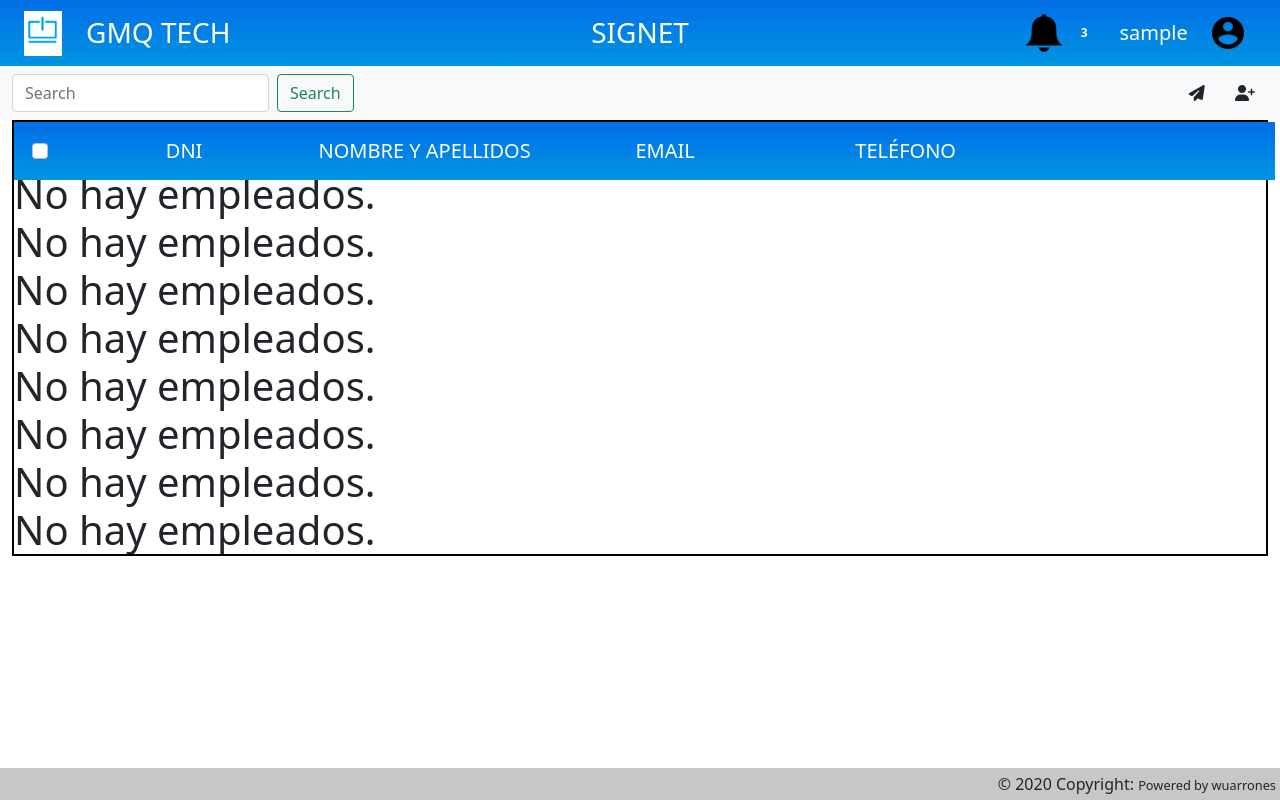
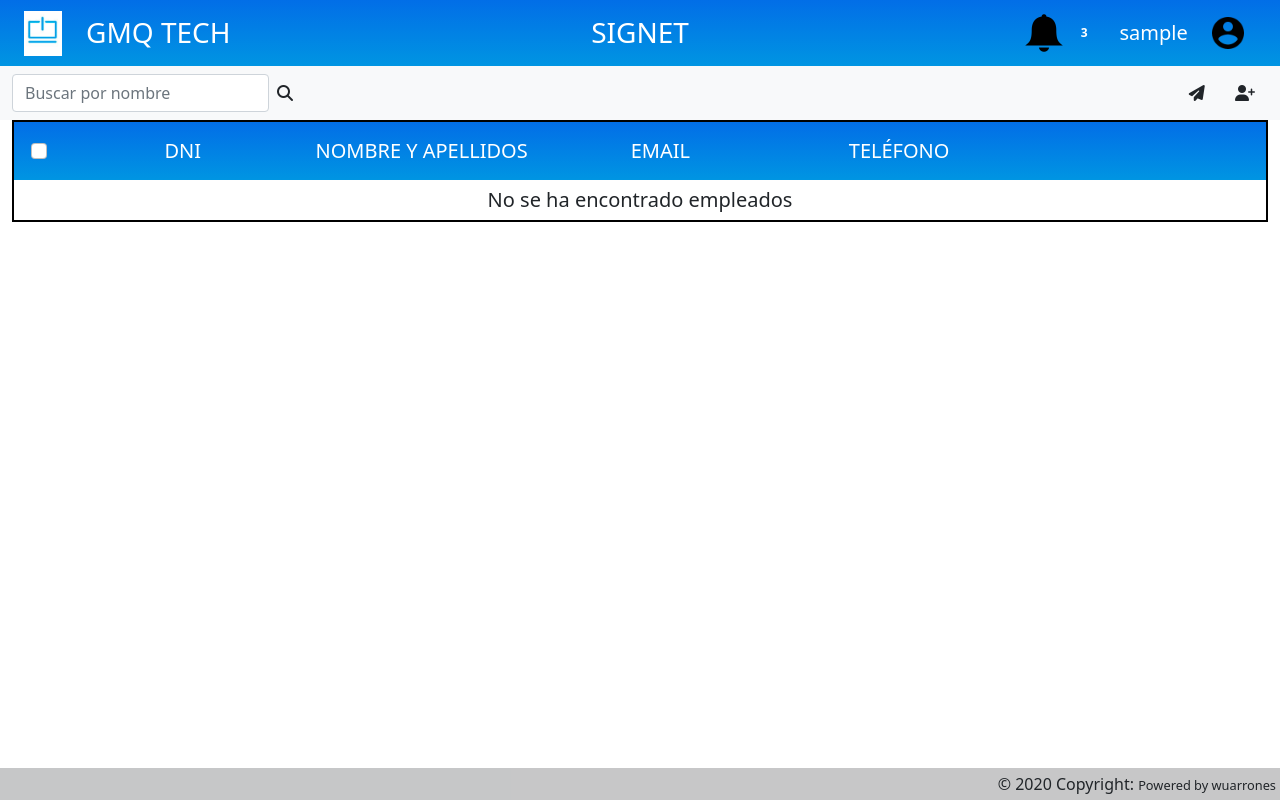
Before and after one commit to SSP-Projects/ProjectX, a Django app: page /admin/ in a window 1280 px wide. Run offline with Django 3.2, Linux system fonts and the light colour scheme; the visitor is signed in with stand-in values (Sample User, id 1); data comes from the database, SQL or seed files in the repository; data that the repository does not hold is empty; some libraries are stand-ins or nearby versions.

Commit message:
Ahora funciona el buscador de usuarios en admin

```diff
--- a/static/css/admin/admin.css
+++ b/static/css/admin/admin.css
@@ -38,15 +38,16 @@ a {
 
 .table-header {
 	display:flex;
-	width:98.55%;
+
     background: rgb(0,149,226);
     background: linear-gradient(0deg, rgba(0,149,226,1) 0%, rgba(2,110,231,1) 100%, rgba(0,149,226,1) 100%);
     color: white;
 	padding: 0.7%;
-    position: fixed;
+
 
 
 }
+
 
 .table-row-1 {
     display:flex;
--- a/users_management/templates/admin.html
+++ b/users_management/templates/admin.html
@@ -2,10 +2,11 @@
 <link href="{% static 'css/admin/admin.css' %}" rel="stylesheet"> {% endblock %} {% block body %} {% include "top/header.html" %}
 <nav class="navbar navbar-expand-lg navbar-light bg-light">
     <div class="container-fluid">
-        <form class="d-flex">
-            <input id="searchInput" class="form-control me-2" type="search" placeholder="Search" aria-label="Search">
-            <button id="searchButton" class="btn btn-outline-success" type="submit">Search</button>
-        </form>
+        <div class="d-flex align-items-center"></form>
+            <input id="searchInput" class="form-control me-2" type="search" placeholder="Buscar por nombre" aria-label="Search">
+            <i class="fas fa-search  me-2"></i>
+
+        </div>
         <div>
             <button class="btn notification-button" data-toggle="modal" data-target="#sendNotification"><i class="fas fa-paper-plane"></i></button>
             <button class="btn" data-toggle="modal" data-target="#UserModal" data-whatever="Crear Usuario"><i
@@ -37,45 +38,9 @@
             <div class="header__item"></div>
 
         </div>
-        <div class="table-content">
-            {% for i in "123456789"%} {% for employee in employees %} {% if forloop.counter|divisibleby:2 %}
-            <div class="table-row-2">
-                {% else %}
-                <div class="table-row-1">
-                    {% endif %}
-                    <div id="table-data-checkbox" class="table-data">
-                        <div class="form-check col-1 justify-content-center align-items-center">
-                            <input class="select_user form-check-input position-static m-0 p-0" type="checkbox" id="blankCheckbox" value="option1" aria-label="...">
-                        </div>
-                    </div>
+        <div id="tableContent" class="table-content">
 
-                    <div class="table-data">
-                        <h5 id="DNI{{ forloop.counter }}">{{ employee.dni }}</h5>
-                    </div>
-                    <div class="table-data">
-                        <h5>{{ employee.name }} {{ employee.surnames }}</h5>
-                    </div>
-                    <div class="table-data">
-                        <h5>{{ employee.email }}</h5>
-                    </div>
-                    <div class="table-data">
-                        <h5>{{ employee.phone_number }}</h5>
-                    </div>
-                    <div class="table-data d-inline" name="prueba">
-                        <button class="btn" data-toggle="modal" data-target="#UserModal" data-whatever="Editar Usuario"><i
-                            class="fas fa-user-edit"></i></button>
-                        <button data-toggle="modal" data-target="#userInteractions" class="btn"><i
-                            class="fas fa-clipboard-list"></i></button>
-                        <button class="btn  delete-button" data-toggle="modal" data-target="#confirmDeleteModal"><i
-                            class="fas fa-trash"></i></button>
-                    </div>
-                </div>
-                {% empty %}
-                <h1>No hay empleados.</h1>
-                {% endfor %} {% endfor %}
-
-
-            </div>
+        </div>
         </div>
     </div>
     <!--
@@ -508,36 +473,70 @@
                 }
             });
         });
-        $("#searchButton").click(function() {
-            var nameToSearch = $("#searchInput").val()
-            if (nameToSearch != "") {
-
-                $(".table-content").empty()
-                $.ajax({
+        function get_employees_by_name(name){
+            $.ajax({
                     url: '/ajax/get_users_by_name/',
-                    type: 'POST',
+                    type: 'GET',
                     data: {
-                        "name": nameToSearch
+                        "name": name
                     },
+                    dataType:"json",
                     headers: {
                         'X-CSRFToken': "{{csrf_token}}"
                     },
                     success: function(data) {
-                        $("#register_container").append(`
+                        $("#tableContent").empty()
+                        if(data.length == 0){
+                            $("#tableContent").append(` <div class="table-data"><h5 class="text-center">No se ha encontrado empleados</h5></div>`)
+                        }
+                        data.forEach( function (employee,i ) {
 
+                            rowColor =`<div class="table-row-2">`
+                            if(i%2 == 0){
+                            rowColor =`<div class="table-row-1">`
+                            }
+                            $("#tableContent").append(
+                            rowColor+`
+                        <div id="table-data-checkbox" class="table-data">
+                            <div class="form-check col-1 justify-content-center align-items-center">
+                                <input class="select_user form-check-input position-static m-0 p-0" type="checkbox" id="blankCheckbox" value="option1" aria-label="...">
+                            </div>
+                        </div>
 
+                        <div class="table-data">
+                            <h5 id="DNI{{ forloop.counter }}">`+employee.fields.dni+`</h5>
+                        </div>
+                        <div class="table-data">
+                            <h5>`+employee.fields.name+" "+employee.fields.surnames+`</h5>
+                        </div>
+                        <div class="table-data">
+                            <h5>`+employee.fields.email+`</h5>
+                        </div>
+                        <div class="table-data">
+                            <h5>`+employee.fields.phone_number+`</h5>
+                        </div>
+                        <div class="table-data d-inline" name="prueba">
+                            <button class="btn" data-toggle="modal" data-target="#UserModal" data-whatever="Editar Usuario"><i
+                                class="fas fa-user-edit"></i></button>
+                            <button data-toggle="modal" data-target="#userInteractions" class="btn"><i
+                                class="fas fa-clipboard-list"></i></button>
+                            <button class="btn  delete-button" data-toggle="modal" data-target="#confirmDeleteModal"><i
+                                class="fas fa-trash"></i></button>
+                        </div>
+                        </div> `);
+                        });
 
-                        `)
                     },
                     error: function(jqxhr) {
                         alert("algo ha pasado")
                     }
                 });
+        }
 
-
-            }
-
-        })
+        $('#searchInput').on('input', function() {
+            var nameToSearch = $("#searchInput").val()
+            get_employees_by_name(nameToSearch)
+        });
 
 
         $('#sendNotification').on('show.bs.modal', function(event) {
@@ -626,5 +625,6 @@
         function show_notifications() {
             document.getElementById("notifications_dropdown").classList.toggle("show");
         }
+        get_employees_by_name("")
     </script>
     {% endblock %}
--- a/users_management/views.py
+++ b/users_management/views.py
@@ -224,10 +224,18 @@ def getUser(request):
         return HttpResponse(userJson, content_type="application/json")
     return None
 def get_users_by_name(request):
-     if request.is_ajax and request.method == "POST":
-        actual_employee = Employee.objects.get(user=request.user)
+     if request.is_ajax and request.method == "GET":
+        actual_employee =" Employee.objects.get(user=request.user)"
         if actual_employee != None:
-            pass
+            nameToSearch = request.GET['name']
+            if nameToSearch == "":
+                employees = Employee.objects.all()
+            else:
+                employees = Employee.objects.filter(name__contains = nameToSearch)
+            employees_json = serializers.serialize('json',employees)
+            return HttpResponse(employees_json, content_type="application/json")
+        else:
+            return HttpResponse(405)
 
 def delete_user(request):
     if request.is_ajax and request.method == "POST":
```
